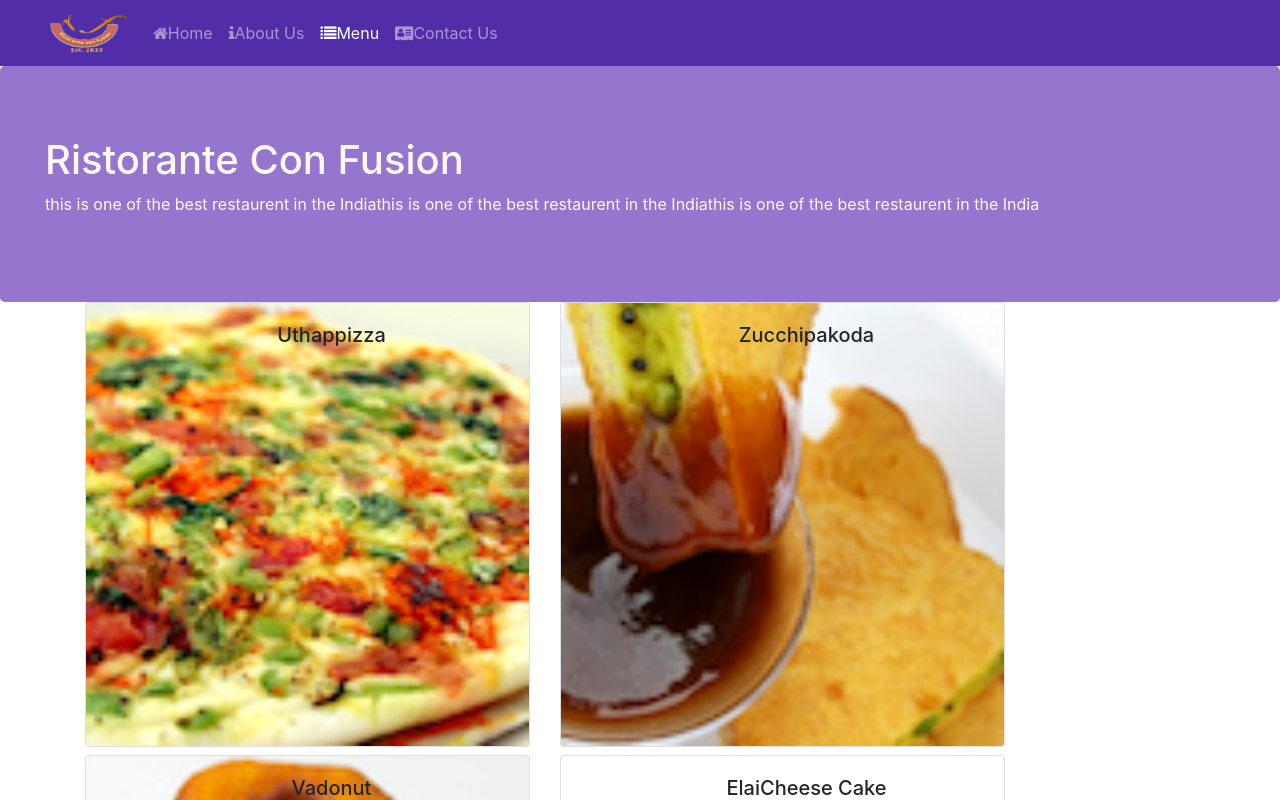
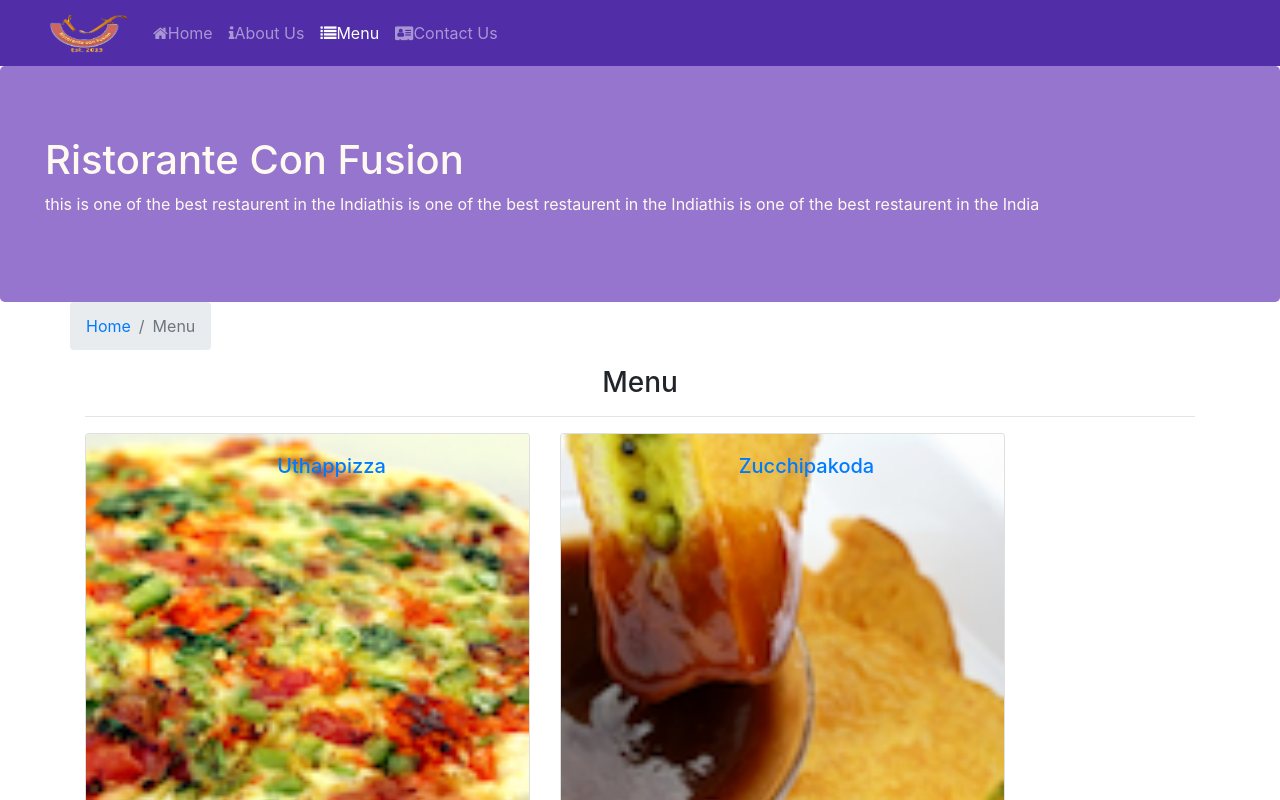
Before and after one commit to Someshz/confus, a React (Create React App) app: page /menu in a window 1280 px wide. Shown: the top 800 px of the page. Built offline with nearby package versions, Linux system fonts and the light colour scheme.

Commit message:
single page app part2

```diff
--- a/src/components/DishDetailComponent.js
+++ b/src/components/DishDetailComponent.js
@@ -1,77 +1,88 @@
 import React, { Component } from 'react';
-import {Card, CardBody,CardImg,CardTitle,CardText} from 'reactstrap';
+import {Card, CardBody,CardImg,CardTitle,CardText,BreadcrumbItem,Breadcrumb} from 'reactstrap';
+import {Link} from 'react-router-dom';
 
 
 
 function RenderDish({dish1})
 {
+     if(dish1!=null)
+     {
 
-   if(dish1.selected1!=null)
-       {
             return( <Card >
-                   <CardImg width="100%" src={dish1.selected1.image} alt={dish1.selected1.name}/>
+                   <CardImg width="100%" src={dish1.image} alt={dish1.name}/>
                    <CardBody>
-                   <CardTitle >{dish1.selected1.name}</CardTitle>
-                   <CardText >{dish1.selected1.description}</CardText>
+                   <CardTitle >{dish1.name}</CardTitle>
+                   <CardText >{dish1.description}</CardText>
                    </CardBody>
                    </Card>
             )
-       }
-   else
-       {
-           return <div></div>
-       }
+     }
+     else{
+         return (
+             <div></div>
+         )
+     }
+
  }
 
- function RenderInfo({dish,dish2})
+ function RenderInfo({dish})
   {
-    if(dish2!=null)
+    if(dish!=null)
     {
      return(
     <div className=" text-left font-weight-bold">
     {dish.comment}
     <br/>
     <br/>
-
     -- {dish.author} ,
-
      {new Intl.DateTimeFormat('en-US',{year:'numeric',month:'short',day:'2-digit'}).format(new Date(Date.parse(dish.date)))}
 
     <br/>
     <br/>
     </div>
      )
-
     }
     else{
+        return(
+            <div></div>
+        )
+    }
 
-        return <div></div>
-    }
 }
 
 
 
 const DishDetail=(props)=>
 {
-    let info=" ";
-    if(props.selected1!=null)
+let info="";
+    if(props.comments1!=null)
     {
-    info=props.selected1.comments.map((dish3) => {
-        return (
-            <RenderInfo dish={dish3} dish2={props.selected1}/>
-        )
-    });
+    info=<RenderInfo dish={props.comments1}/>
 }
+
+
     return (
         <div className="container">
+            <div className='row'>
+                        <Breadcrumb>
+                            <BreadcrumbItem><Link to="/home">Home</Link></BreadcrumbItem>
+                            <BreadcrumbItem><Link to="/menu">Menu</Link></BreadcrumbItem>
+                            <BreadcrumbItem active>{props.selected1.name}</BreadcrumbItem>
+                        </Breadcrumb>
+                        <div className="col-12">
+                            <h3>{props.selected1.name}</h3>
+                            <hr/>
+                        </div>
+                    </div>
             <div className="row">
 
             <div className="col-md-5 col-sm-12 col-sm-12 font-weight-bold text-left">
-            <RenderDish dish1={props}/>
+            <RenderDish dish1={props.selected1}/>
             </div>
             <div className="col-md-5 col-sm-12">
             <h1 className="text-left ">Comments</h1>
-               {info}
+              {info}
             </div>
             </div>
             </div>
--- a/src/components/MainComponent.js
+++ b/src/components/MainComponent.js
@@ -35,12 +35,21 @@ class Main extends Component
       <Home dish={this.state.dishes.filter((dish)=>dish.featured)[0]} promo={this.state.promotions.filter((promo)=>promo.featured)[0]} lead={this.state.leaders.filter((lead)=>lead.featured)[0]}  />
       );
     }
+const DishWithId=({match})=>
+{
+  return(
+   <DishDetail selected1={this.state.dishes.filter((dish)=>dish.id===parseInt(match.params.dishid,10))[0]}
+   comments1={this.state.comments.filter((com)=>com.id===parseInt(match.params.dishid,10))[0]}/>
+  )
+}
+
   return (
     <div >
         <Header />
         <Switch>
         <Route path="/home" component={HomePage} />
-        <Route path="/menu" component={()=><Menu  dishes={this.state.dishes}/> }/>
+        <Route exact path="/menu" component={()=><Menu  dishes={this.state.dishes}/> }/>
+        <Route path="/menu/:dishid"  component={DishWithId} />
         <Route path="/contactus" component={Contact} />
         <Redirect to="/home" />
         </Switch>
--- a/src/components/MenuComponent.js
+++ b/src/components/MenuComponent.js
@@ -1,17 +1,19 @@
 import React, { Component } from 'react';
+import {Link} from 'react-router-dom';
 
-
-import {Card ,CardImg,CardImgOverlay,CardTitle} from 'reactstrap';
+import {Card ,CardImg,CardImgOverlay,CardTitle,Breadcrumb,BreadcrumbItem} from 'reactstrap';
 
 function RenderMenuItem({dishesh,onClick})
 {
     return(
 
-    <Card  onClick={()=> onClick(dishesh)}>
+                        <Card  >
+                            <Link to={`/menu/${dishesh.id}`}>
                             <CardImg  width="100%"  src={dishesh.image} alt={dishesh.name} />
                         <CardImgOverlay   className="ml-5 ">
                           <CardTitle>{dishesh.name}</CardTitle>
                         </CardImgOverlay>
+                        </Link>
                     </Card>
     )
 }
@@ -21,13 +23,23 @@ const Menu=(props)=>
         const menu=props.dishes.map((dishesh)=>{
             return (
                 <div key={dishesh.id} className="col-xl-5 mb-2" >
-                  <RenderMenuItem dishesh={dishesh} onClick={props.onClick} />
+                  <RenderMenuItem dishesh={dishesh}  />
                 </div>
             )
         });
         return (
 
                 <div className="container-md">
+                    <div className='row'>
+                        <Breadcrumb>
+                            <BreadcrumbItem><Link to="/home">Home</Link></BreadcrumbItem>
+                            <BreadcrumbItem active>Menu</BreadcrumbItem>
+                        </Breadcrumb>
+                        <div className="col-12">
+                            <h3>Menu</h3>
+                            <hr/>
+                        </div>
+                    </div>
                     <div className="row">
                     {menu} </div>
                 </div>
```
